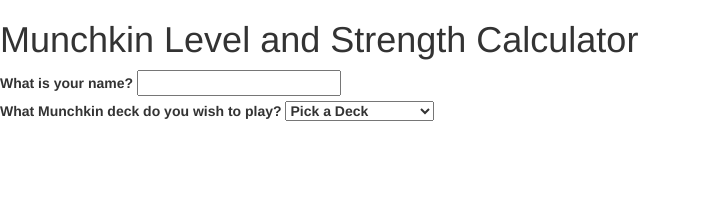
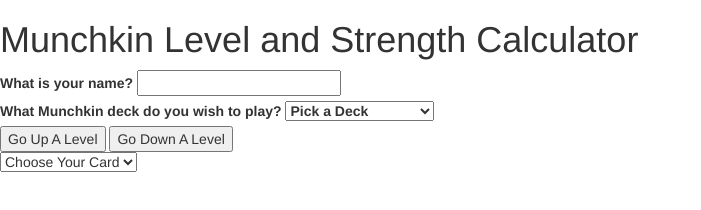
Before and after one commit to VeritasX/Munchkin-Character-Strength-and-Level-Calculator, a website: page index.html in a window 1280 px wide. Shown: the whole page, without its empty margins (0-701 px from the left). Drawn offline with nearby package versions, Linux system fonts and the light colour scheme.

Commit message:
Finish the structure added HTML  comments for elements that will be dynamically generated by javascript

```diff
--- a/index.html
+++ b/index.html
@@ -28,6 +28,24 @@
         </label>
     </form>
 </section>
+<section class="level">
+    <button type="button" id="upALevel">Go Up A Level</button>
+    <button type="button" id="goDownALevel">Go Down A Level</button>
+</section>
+<section class="stats">
+<!-- This will contain the users Stats -->
+</section>
+
+<section class="CardsInPlay">
+    <!--This will Contain all the cards in play-->
+</section>
+
+<section class="chooseCard">
+    <select>
+        <option value="ChooseYourCard">Choose Your Card</option>
+        <!--Loop the cards into the deck after this point-->
+    </select>
+</section>
 <script src="node_modules/jquery/dist/jquery.min.js"></script>
 <script src="js/bootstrap.js"></script>
 <script src="js/deckBuilder.js"></script>
```
